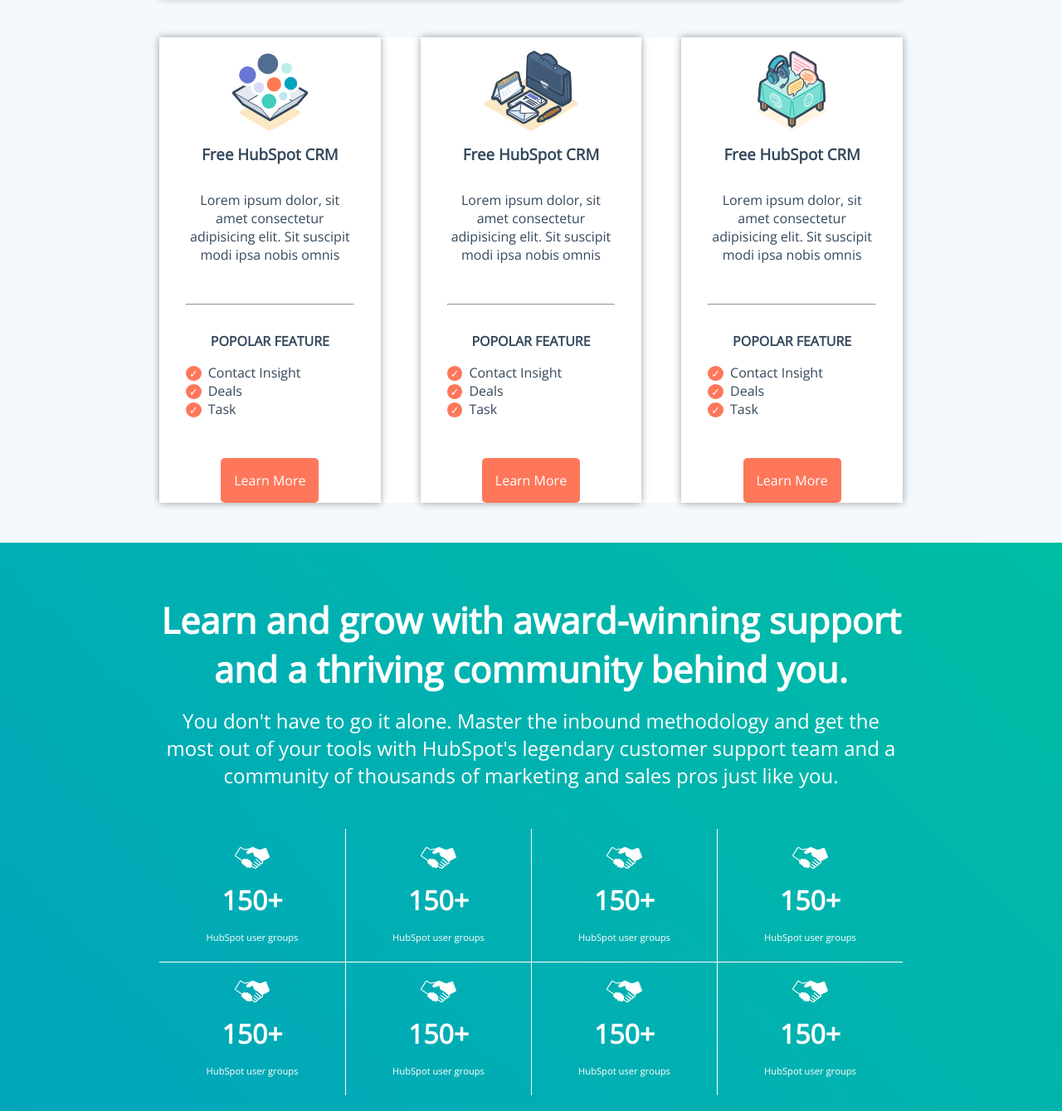
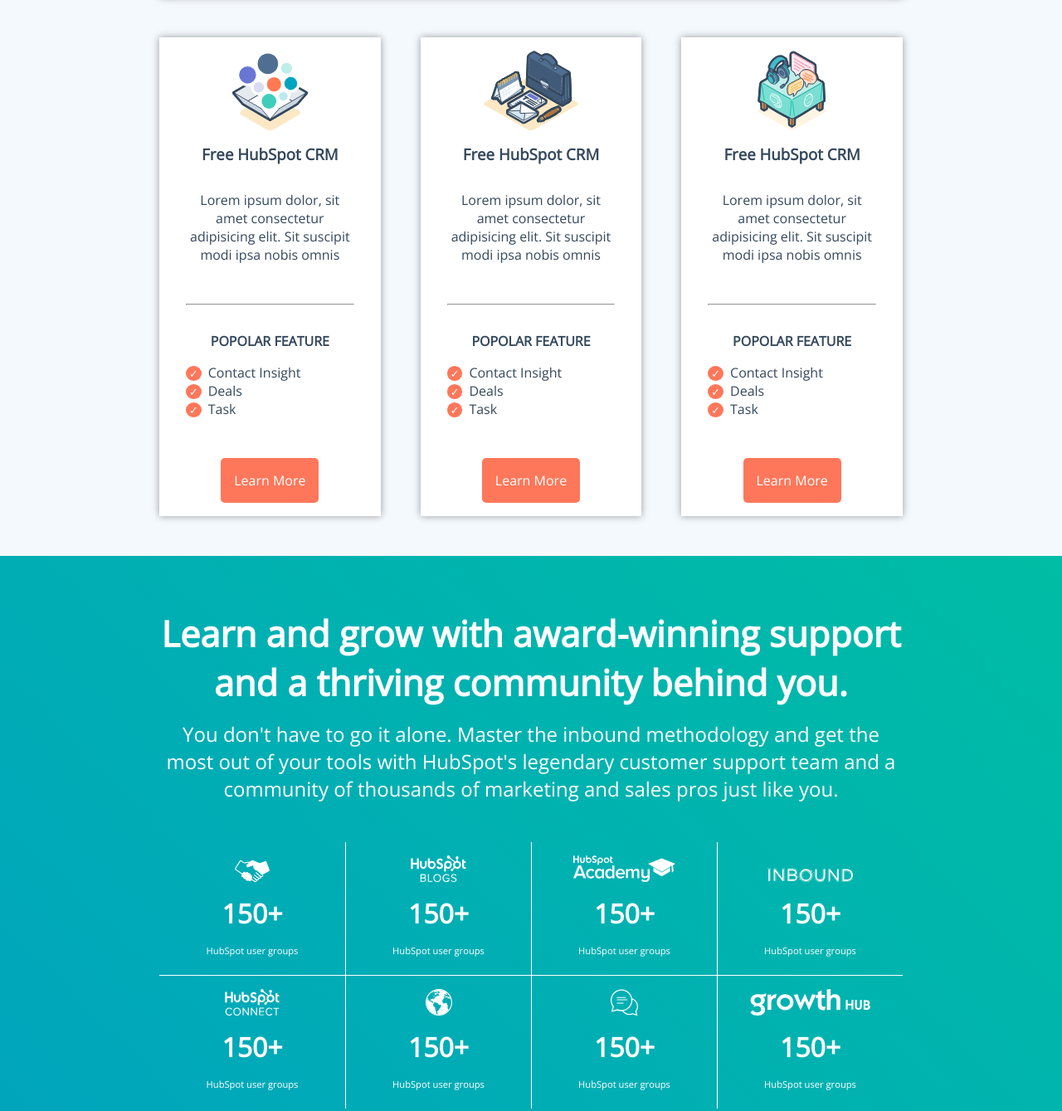
Before and after one commit to FedeFigio/htmlcss-hubspot, a plain HTML site: page index.html in a window 1280 px wide. Shown: the part 1538-2877 px from the top of the page at 83% size. Drawn offline with nearby package versions, Linux system fonts and the light colour scheme.

Commit message:
grid gradient finita

```diff
--- a/assets/css/master.css
+++ b/assets/css/master.css
@@ -108,6 +108,8 @@ div [class^="col-"] img {
     -webkit-box-shadow: 0px 0px 9px 0px rgba(0, 0, 0, 0.38);
     box-shadow: 0px 0px 9px 0px rgba(0, 0, 0, 0.38);
     text-align: center;
+    padding-bottom: 1rem;
+    background-color: white;
 }
 
 .small-card .col-33 hr {
@@ -132,7 +134,6 @@ div [class^="col-"] img {
 
 .grid-section {
     padding: 4rem 0;
-    min-height: 50rem;
     background-image: linear-gradient( 45deg, #00a4bd, #00bda5);
 }
 
--- a/index.html
+++ b/index.html
@@ -90,8 +90,9 @@
                 </div>
 
                 <!-- 3 card inline -->
+
                 <!-- card-1 -->
-                <div class="row bg-white small-card mar-t-30 ">
+                <div class="row  small-card mar-t-30 ">
                     <div class="col-33 pad-x-20 ">
                         <div class="top-space pad-b-30 ">
                             <img src="assets/img/buble.svg" alt="buble">
@@ -109,6 +110,7 @@
                             <a class="txt-dec-none pad-10 bg-orange txt-white radious block fit-content mar-t-30 align-center " href="#">Learn More</a>
                         </div>
                     </div>
+
                     <!-- card-2 -->
                     <div class="col-33 mar-x-30 pad-x-20">
                         <div class="top-space pad-b-30 ">
@@ -127,6 +129,7 @@
                             <a class="txt-dec-none pad-10 bg-orange txt-white radious block fit-content mar-t-30 align-center " href="#">Learn More</a>
                         </div>
                     </div>
+
                     <!-- card-3 -->
                     <div class="col-33 pad-x-20">
                         <div class="top-space pad-b-30 ">
@@ -148,6 +151,7 @@
                 </div>
             </div>
         </section>
+
         <!-- grid section -->
         <section class="grid-section txt-white txt-align-center ">
             <div class="container">
@@ -155,11 +159,7 @@
                 <p class="mar-t-10">You don't have to go it alone. Master the inbound methodology and get the most out of your tools with HubSpot's legendary customer support team and a community of thousands of marketing and sales pros just like you.</p>
                 <div class="grid-container mar-t-30">
 
-
-
-
-
-
+                    <!-- first row -->
                     <div class="row first row-grid">
                         <div class="col-25">
                             <img src="assets/img/homepage_community_agency.svg" alt="stretta di mano">
@@ -167,67 +167,55 @@
                             <p>HubSpot user groups</p>
                         </div>
                         <div class="col-25">
-                            <img src="assets/img/homepage_community_agency.svg" alt="stretta di mano">
+                            <img src="assets/img/homepage_community_blog.svg" alt="blog">
                             <p>150+</p>
                             <p>HubSpot user groups</p>
                         </div>
                         <div class="col-25">
-                            <img src="assets/img/homepage_community_agency.svg" alt="stretta di mano">
+                            <img src="assets/img/homepage_community_academy.svg" alt="academy">
                             <p>150+</p>
                             <p>HubSpot user groups</p>
                         </div>
                         <div class="col-25">
-                            <img src="assets/img/homepage_community_agency.svg" alt="stretta di mano">
+                            <img src="assets/img/homepage_community_inbound.svg" alt="inbound">
                             <p>150+</p>
                             <p>HubSpot user groups</p>
                         </div>
                     </div>
 
+                    <!-- second row -->
                     <div class="row second row-grid">
                         <div class="col-25">
-                            <img src="assets/img/homepage_community_agency.svg" alt="stretta di mano">
+                            <img src="assets/img/homepage_community_connect.svg" alt="connect">
                             <p>150+</p>
                             <p>HubSpot user groups</p>
                         </div>
                         <div class="col-25">
-                            <img src="assets/img/homepage_community_agency.svg" alt="stretta di mano">
+                            <img src="assets/img/homepage_community_globe.svg" alt="globe">
                             <p>150+</p>
                             <p>HubSpot user groups</p>
                         </div>
                         <div class="col-25">
-                            <img src="assets/img/homepage_community_agency.svg" alt="stretta di mano">
+                            <img src="assets/img/homepage_community_followers.svg" alt="followers">
                             <p>150+</p>
                             <p>HubSpot user groups</p>
                         </div>
                         <div class="col-25">
-                            <img src="assets/img/homepage_community_agency.svg" alt="stretta di mano">
+                            <img src="assets/img/growthhub-white-small-1.svg" alt="growthub">
                             <p>150+</p>
                             <p>HubSpot user groups</p>
                         </div>
                     </div>
-
-
-
-
-
-
-
-
-
-
-
-
-
-
-
-
                 </div>
             </div>
         </section>
 
+        <!-- partner-section -->
     </main>
     <!-- FOOTER -->
-    <footer></footer>
+    <footer>
+
+    </footer>
 
 </body>
 
```
